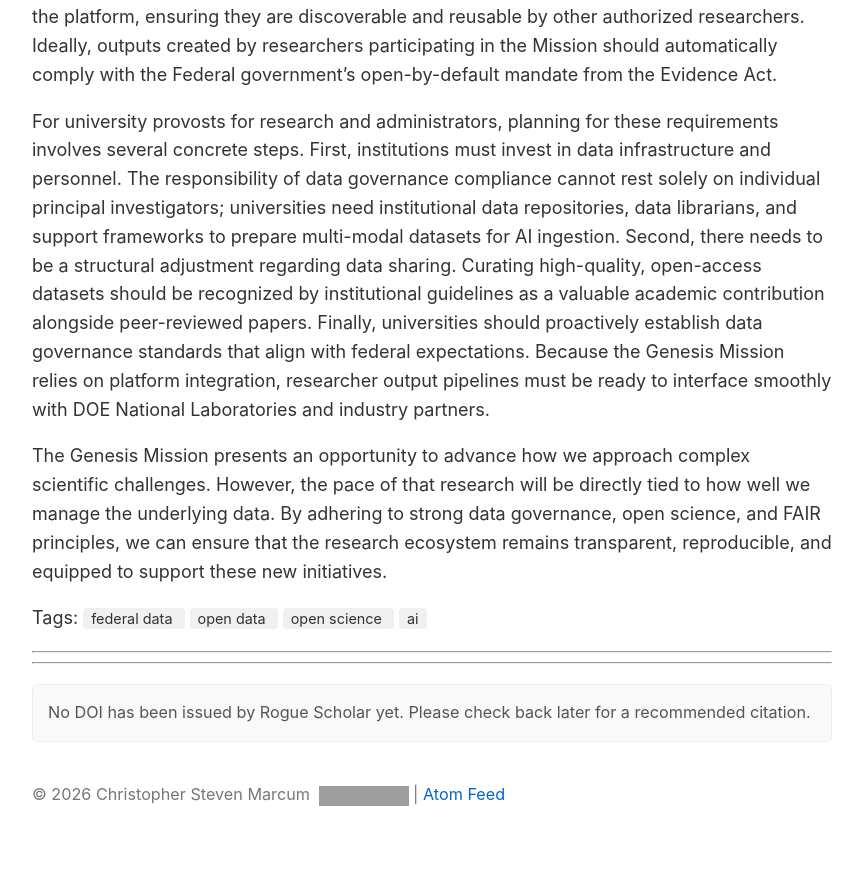
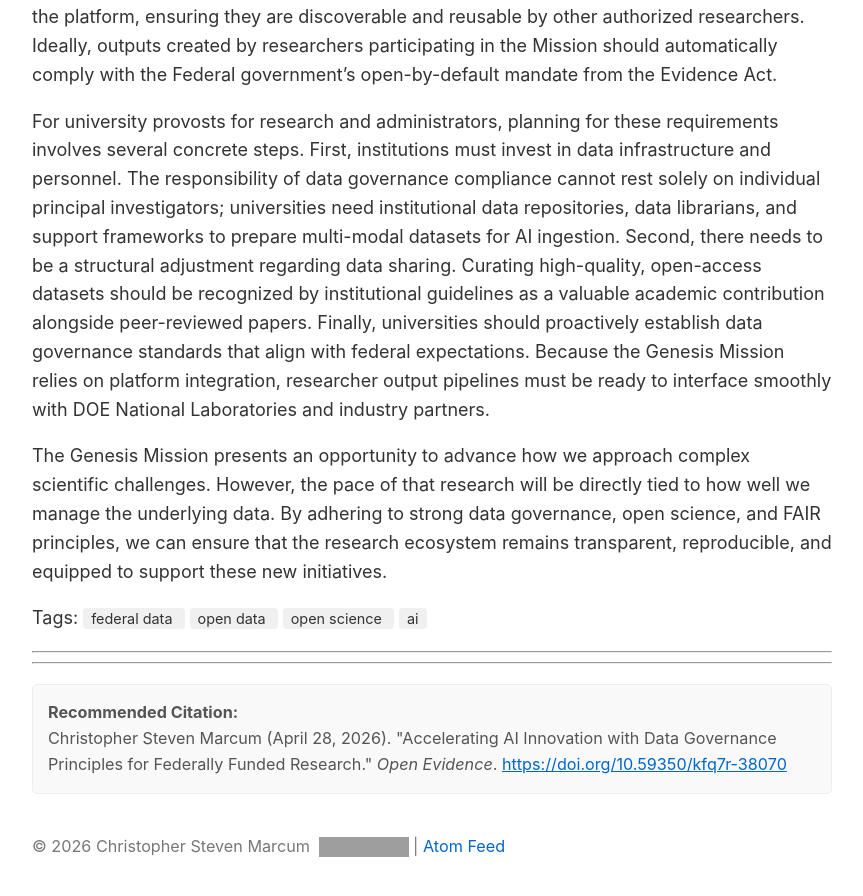
Before and after one commit to cmarcum/marcum-blog, a Jekyll site: the page built from _posts/2026-04-28-Accelerating-AI-Innovation-with-Data-Governance-Principles.md, in a window 1280 px wide and 900 px high, scrolled down 1094 px. Shown: the top 896 px of the window, without its empty margins (208-1071 px from the left). Built offline with Jekyll 4.4.1, drawn with Linux system fonts in a browser that asks for light colours; before the commit the page ends 1942 px from its top, so only the background shows below that; grey boxes are pictures that could not be loaded.

Commit message:
chore: update Rogue Scholar DOIs [skip ci]

```diff
--- a/_data/dois.yml
+++ b/_data/dois.yml
@@ -3,7 +3,7 @@ AI Companion Risks in Older Adults:
   doi: 10.59350/s2ac2-pnt63
   title: "AI Robots are Coming for your Children: They've Already Come for Your Parents"
 Accelerating-AI-Innovation-with-Data-Governance-Principles:
-  doi:
+  doi: 10.59350/kfq7r-38070
   title: "Accelerating AI Innovation with Data Governance Principles for Federally Funded Research"
 Automating Information Retrieval from reginfo:
   doi: 10.59350/7fjqq-gmd79
```
